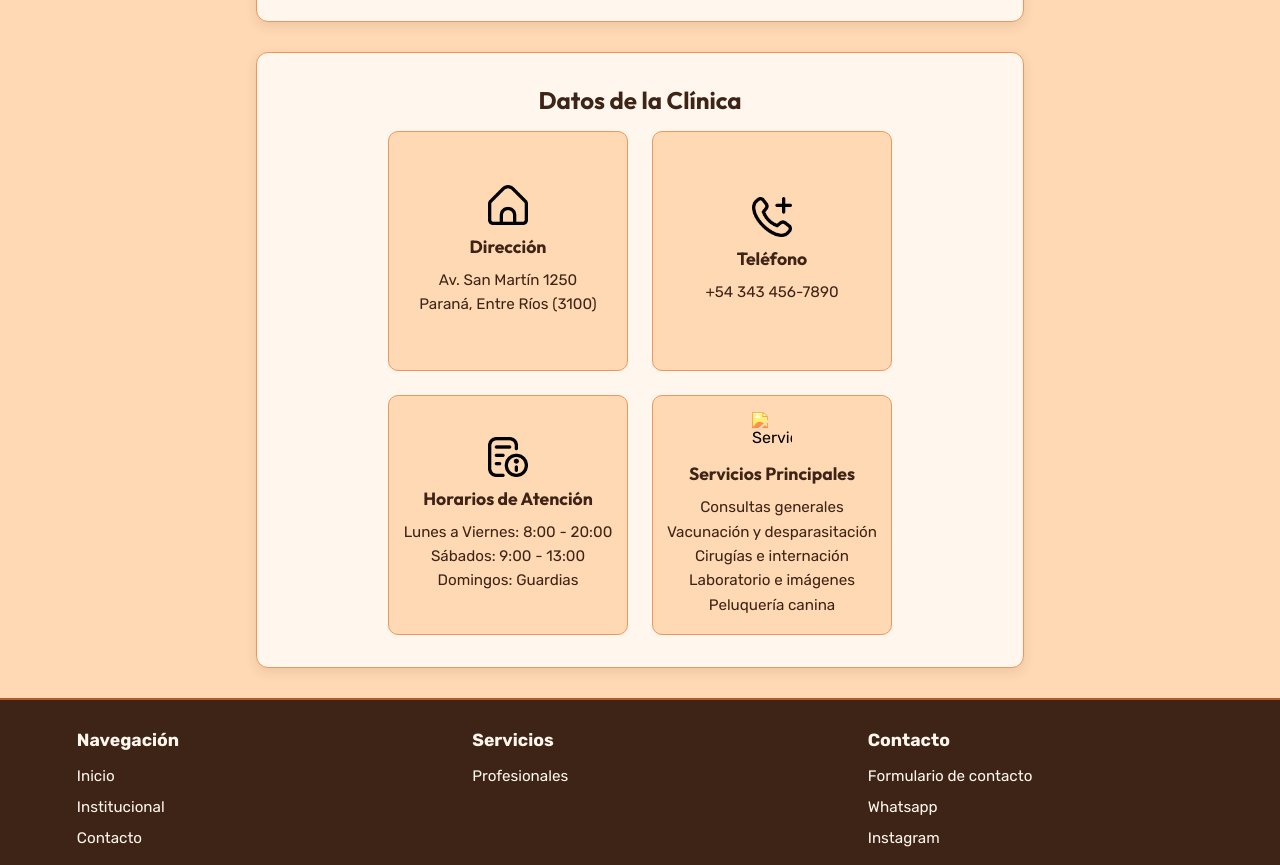
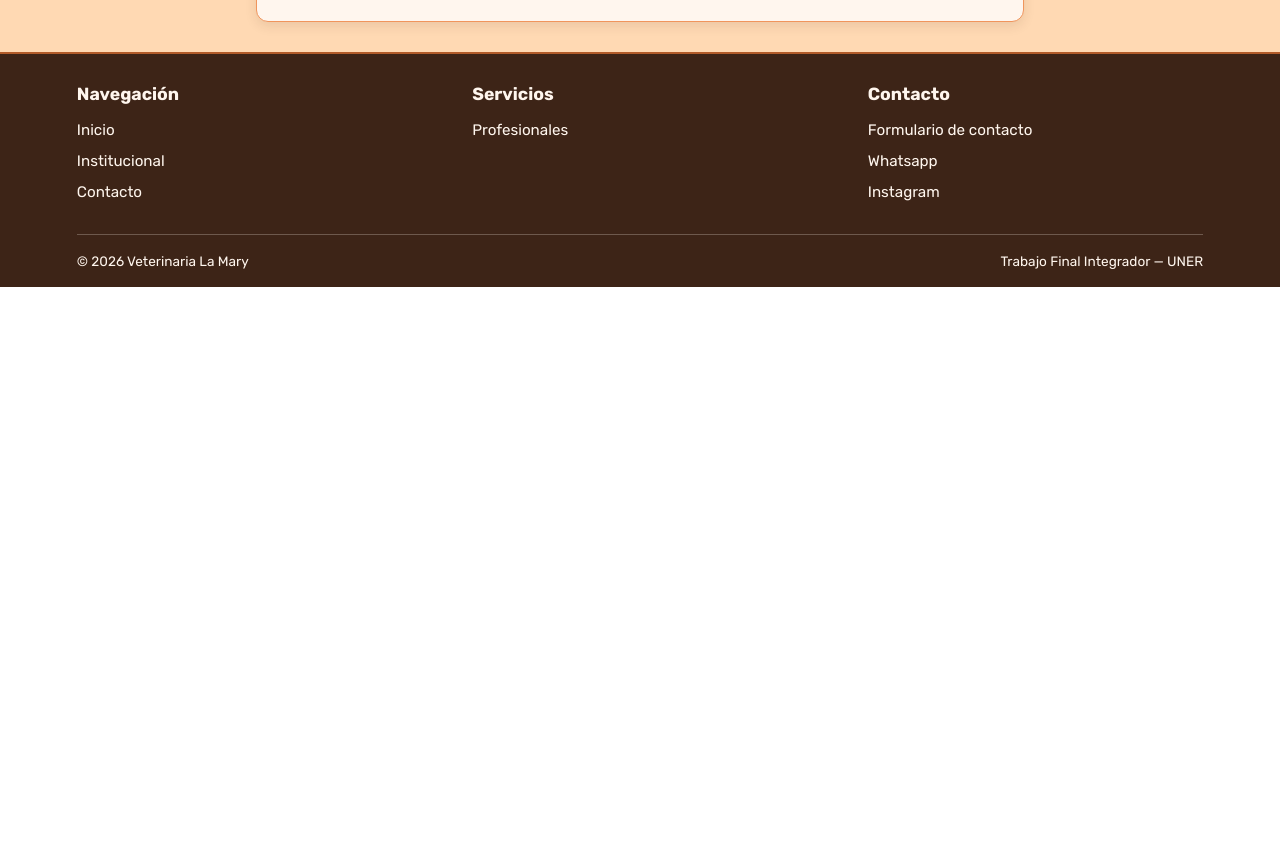
Before and after one commit to LucianoMaciel10/Veterinaria-La-Mary, a website built with Vite: page institucional.html in a window 1280 px wide. Shown: the part 1256-2121 px from the top of the page. After the commit the page ends 1543 px from the top, so only its background shows below. Built offline with nearby package versions, Linux system fonts and the light colour scheme.

Commit message:
Elimino redundancia de informacion de contacto y vinculo el footer con el formulario

```diff
--- a/css/contacto.css
+++ b/css/contacto.css
@@ -149,6 +149,10 @@ nav li a.active {
 /* ==========================================================================
    FORMULARIO
    ========================================================================== */
+#formulario-contacto {
+  scroll-margin-top: 8vh;
+}
+
 .card {
   background-color: var(--color-texto-claro);
   border: 1px solid var(--color-acento);
--- a/css/institucional.css
+++ b/css/institucional.css
@@ -94,57 +94,6 @@ main {
     left: 0;
 }
 
-.container-grid {
-    display: grid;
-    grid-template-columns: 1fr;
-    gap: 1.5rem;
-}
-
-.dato-card {
-    display: grid;
-    place-content: center;
-    text-align: center;
-    background-color: var(--color-fondo-principal);
-    border-radius: 10px;
-    border: 1px solid var(--color-acento);
-    width: 15rem;
-    height: 15rem;
-    gap: 10px;
-}
-
-.dato-card img {
-    width: 40px;
-    height: 40px;
-    filter: sepia(1) saturate(3) hue-rotate(-20deg);
-    margin: 0 auto;
-}
-
-.dato-card h4 {
-    color: var(--color-fondo-oscuro);
-    font-size: 1.1rem;
-    font-family: 'Outfit', sans-serif;
-}
-
-.dato-card p {
-    color: var(--color-fondo-oscuro);
-    font-size: 0.95rem;
-    line-height: 1.6;
-    margin: 0;
-}
-
-.datos-section {
-    background-color: var(--color-texto-claro);
-    border-radius: 12px;
-    padding: 2rem 4rem;
-    margin: 0 auto;
-    box-shadow: 0 4px 12px rgba(61, 36, 23, 0.1);
-    text-align: center;
-    display: flex;
-    flex-direction: column;
-    align-items: center;
-    justify-content: center;
-}
-
 .equipo-card {
     background-color: var(--color-fondo-principal);
     border-radius: 10px;
--- a/institucional.html
+++ b/institucional.html
@@ -148,40 +148,6 @@
           </ul>
         </div>
       </section>
-
-      <section class="info-section">
-        <div class="card datos-section">
-          <h3>Datos de la Clínica</h3>
-          <div class="container-grid">
-            <div class="dato-card">
-              <img src="assets/home.png" alt="Dirección" />
-              <h4>Dirección</h4>
-              <p>Av. San Martín 1250<br />Paraná, Entre Ríos (3100)</p>
-            </div>
-            <div class="dato-card">
-              <img src="assets/phone-plus.png" alt="Teléfono" />
-              <h4>Teléfono</h4>
-              <p>+54 343 456-7890</p>
-            </div>
-            <div class="dato-card">
-              <img src="assets/terms-info.png" alt="Horarios" />
-              <h4>Horarios de Atención</h4>
-              <p>
-                Lunes a Viernes: 8:00 - 20:00<br />Sábados: 9:00 - 13:00<br />Domingos:
-                Guardias
-              </p>
-            </div>
-            <div class="dato-card">
-              <img src="assets/paw.png" alt="Servicios" />
-              <h4>Servicios Principales</h4>
-              <p>
-                Consultas generales<br />Vacunación y desparasitación<br />Cirugías
-                e internación<br />Laboratorio e imágenes<br />Peluquería canina
-              </p>
-            </div>
-          </div>
-        </div>
-      </section>
     </main>
     <footer>
       <div class="footer-contenido">
@@ -204,7 +170,7 @@
         <div class="footer-seccion">
           <h3>Contacto</h3>
           <ul>
-            <li><a href="contacto.html">Formulario de contacto</a></li>
+            <li><a href="contacto.html#formulario-contacto">Formulario de contacto</a></li>
             <li><a href="#1">Whatsapp</a></li>
             <li><a href="#1">Instagram</a></li>
           </ul>
```
Also changed, not shown: contacto.html (+2 -3 lines), index.html (+1 -1 lines).
